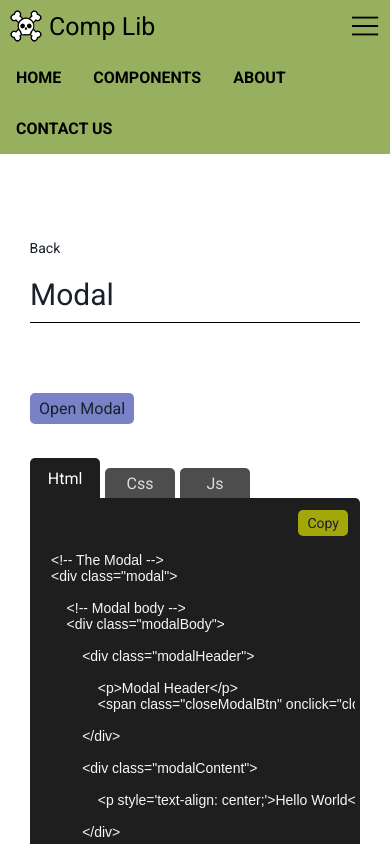
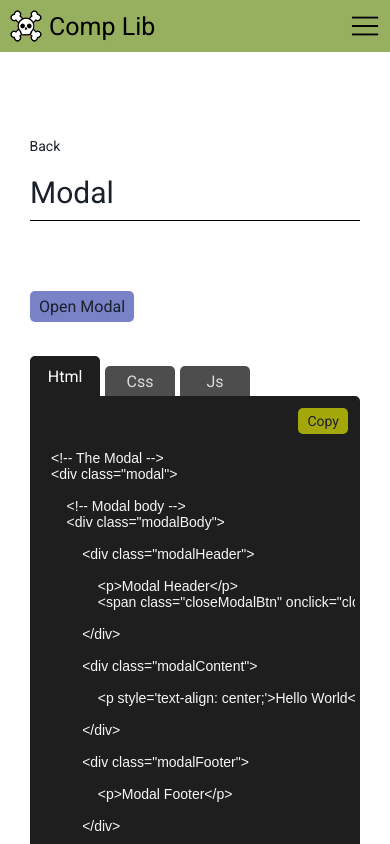
Before and after one commit to CaioLima96/devLib, a React (Create React App) app: page /components/modal in a window 390 px wide. Shown: the top 844 px of the page. Built offline with nearby package versions, Linux system fonts and the light colour scheme.

Commit message:
feat: header nav agora é responsivo

```diff
--- a/src/components/Footer/index.jsx
+++ b/src/components/Footer/index.jsx
@@ -7,11 +7,11 @@ import GithubIcon from '../../assets/img/icon/githubIcon.png'
 import LinkedinIcon from '../../assets/img/icon/linkedinIcon.png'
 
 
-export default function FooterComp() {
+export default function FooterComp(props) {
 
     return(
 
-        <Footer>
+        <Footer onClick={props.onClick}>
 
             <p>Developed by: Caio Vieira Lima</p>
 
--- a/src/components/Footer/styles.jsx
+++ b/src/components/Footer/styles.jsx
@@ -7,7 +7,6 @@ export const Footer = styled.footer `
     flex-wrap: wrap;
     justify-content: center;
     padding: 0.5rem;
-    /* background-color: wheat; */
     background-color: #96b060;
 
     p {
--- a/src/components/Header/index.jsx
+++ b/src/components/Header/index.jsx
@@ -1,6 +1,6 @@
 import React from "react";
 import { Link } from "react-router-dom";
-import { Header } from "./styles";
+import { Header, GlobalStyle } from "./styles";
 
 import ImgContainer from "../ImgContainer";
 
@@ -8,9 +8,18 @@ import SkullLogo from '../../assets/img/skull.png'
 import MenuIcon from '../../assets/img/icon/menuIcon.png'
 
 
-export default function HeaderComp() {
+export default function HeaderComp(props) {
+
+    function openNavBar() {
+
+        let headerNavMenu = document.getElementById("headerNavMenu")
+        headerNavMenu.classList.toggle('hideShowHeaderNavMenu')
+    }
 
     return (
+
+        <>
+            <GlobalStyle/>
 
             <Header>
 
@@ -26,7 +35,7 @@ export default function HeaderComp() {
 
                         </div>
 
-                    <ImgContainer src={MenuIcon} alt={'Menu Icon'} style={{width: '30px'}}/>
+                        <ImgContainer src={MenuIcon} alt={'Menu Icon'} style={{width: '30px'}} onClick={openNavBar}/>
                     </div>
 
                     {/* <span className="break"></span> */}
@@ -51,5 +60,6 @@ export default function HeaderComp() {
                 </nav>
 
             </Header>
+        </>
     )
 }
--- a/src/components/Header/styles.jsx
+++ b/src/components/Header/styles.jsx
@@ -1,17 +1,18 @@
+import {createGlobalStyle } from 'styled-components'
 import styled from 'styled-components'
 
+export const GlobalStyle = createGlobalStyle`
+
+    header nav {
+        position: relative;
+    }
+`
 
 export const Header = styled.header`
 
-    /* background-color: wheat; */
     background-color: #96b060;
 
     nav {
-
-        display: flex;
-        justify-content: space-between;
-        align-items: center;
-        flex-wrap: wrap;
 
         a {
             color: black;
@@ -45,8 +46,9 @@ export const Header = styled.header`
             }
         }
 
+    }
+
     #headerNavMenu {
-
         display: flex;
         flex-wrap: wrap;
         font-size: 1rem;
@@ -62,21 +64,14 @@ export const Header = styled.header`
             display: inline-block;
         }
 
-            /* li a {
-                color: black;
-            } */
-
         li:hover {
             cursor: pointer;
             background-color: black;
         }
 
         li:hover a, li:hover p{
-                /* color: #5391ED; */
             color: #96b060;
         }
-        }
-
     }
 
     @media (max-width: 600px) {
@@ -96,5 +91,23 @@ export const Header = styled.header`
                 }
             }
         }
+
+        #headerNavMenu {
+            display: none;
+            width: 100%;
+            padding: 0.625rem 0;
+            background-color: #333333 !important;
+            position: absolute;
+            top: 98%;
+            z-index: 3;
+
+            a {
+                color: white;
+            }
+        }
+
+        .hideShowHeaderNavMenu {
+            display: block !important;
+        }
     }
 `
--- a/src/components/Layout/index.jsx
+++ b/src/components/Layout/index.jsx
@@ -5,11 +5,17 @@ import FooterComp from "../Footer";
 
 export default function Layout(props) {
 
+    function closeNavBar() {
+
+        let headerNavMenu = document.getElementById("headerNavMenu")
+        headerNavMenu.classList.remove('hideShowHeaderNavMenu')
+    }
+
     return (
         <>
-            <HeaderComp />
+            <HeaderComp/>
                 { props.children }
-            <FooterComp/>
+            <FooterComp onClick={closeNavBar}/>
         </>
     )
 }
--- a/src/components/MainComp/index.jsx
+++ b/src/components/MainComp/index.jsx
@@ -1,12 +1,18 @@
-import React from "react";
+import React, { useRef } from "react";
 import { Link } from "react-router-dom";
 import { Main } from './styles'
 
 export default function MainComp(props) {
 
+    function closeNavBar() {
+
+        let headerNavMenu = document.getElementById("headerNavMenu")
+        headerNavMenu.classList.remove('hideShowHeaderNavMenu')
+    }
+
     return(
 
-        <Main to={props.to} {...props}>
+        <Main to={props.to} {...props} onClick={closeNavBar}>
 
             {props.to ? <Link to={props.to}><p>Back</p></Link> : ''}
 
```
Lines whose indentation alone changed are shown as unchanged.
